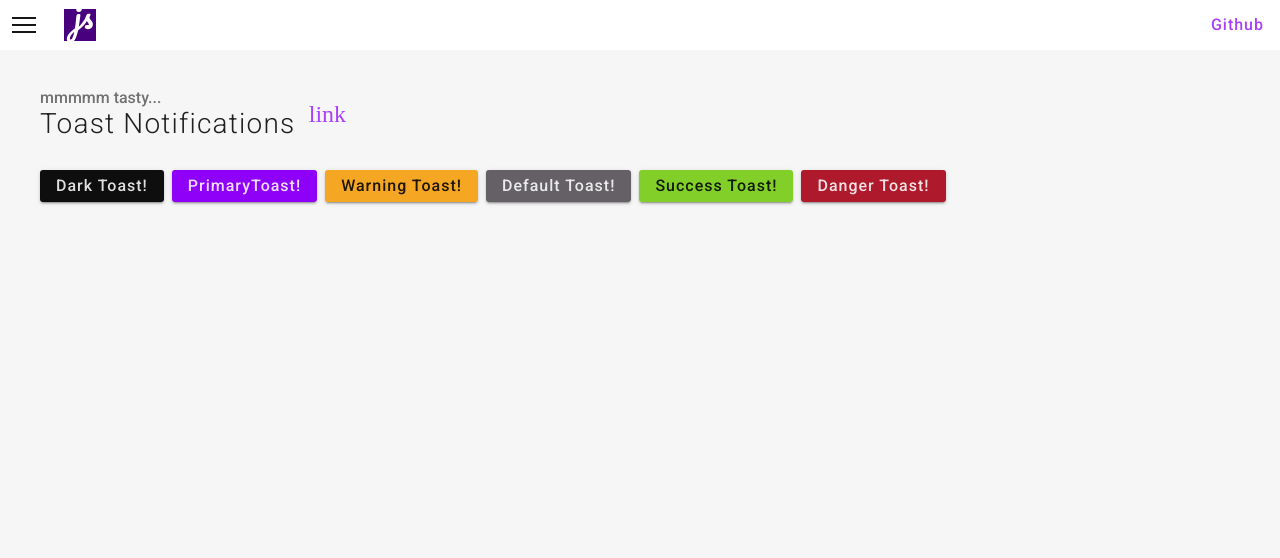
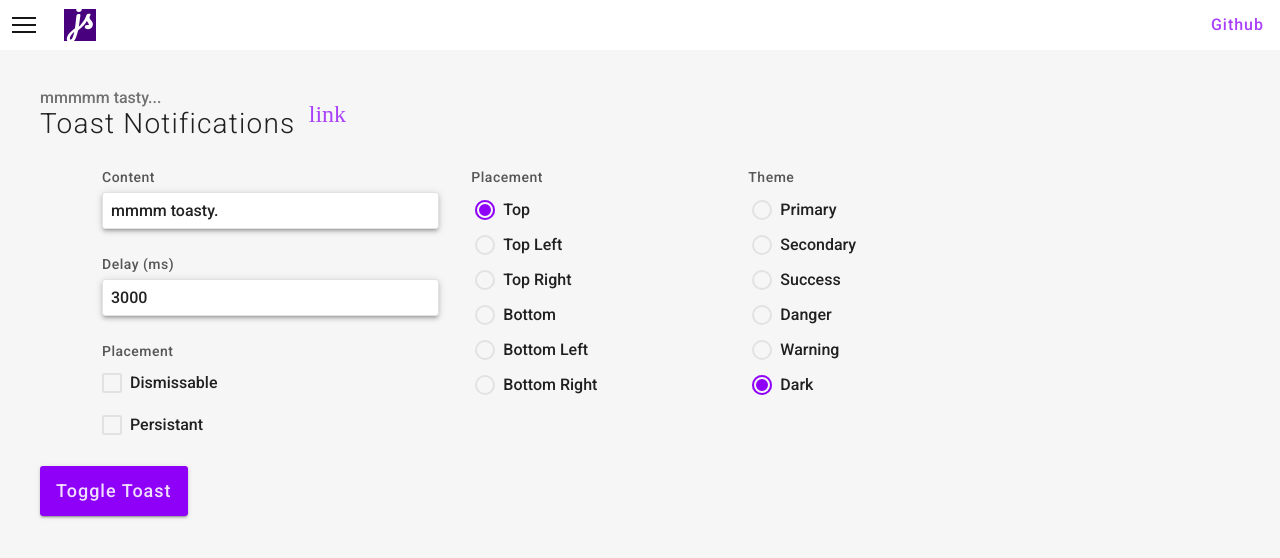
Before and after one commit to strizich/sdui, a Vue app: page /components/toast in a window 1280 px wide. Shown: the top 558 px of the page. Built offline with nearby package versions, Linux system fonts and the light colour scheme.

Commit message:
Make toast demo interactable

```diff
--- a/src/views/DemoToast.vue
+++ b/src/views/DemoToast.vue
@@ -1,71 +1,71 @@
 <template>
 <div class="demo">
   <section-header title="Toast Notifications" sub-title="mmmmm tasty..."/>
+  <sd-container>
+    <sd-row>
+      <sd-col :md="4">
+        <sd-field label="Content" v-model="state.toast.content" :disabled="state.toast.active"/>
+        <sd-field label="Delay (ms)" type="number" v-model.number="state.toast.duration" :disabled="state.toast.active"/>
+        <sd-fieldset title="Placement">
+          <sd-checkbox v-model="state.toast.dismissable" :disabled="state.toast.active">Dismissable</sd-checkbox>
+          <sd-checkbox v-model="state.toast.persistant" :disabled="state.toast.active">Persistant</sd-checkbox>
+        </sd-fieldset>
+      </sd-col>
+      <sd-col :md="3">
+        <sd-fieldset title="Placement">
+          <sd-radio
+            name="placement"
+            v-for="placement in state.toastPlacement"
+            :key="placement.value"
+            v-model="state.toast.placement"
+            :value="placement.value"
+            :disabled="state.toast.active"
+          >
+            {{placement.label}}
+          </sd-radio>
+        </sd-fieldset>
+      </sd-col>
+      <sd-col :md="3">
+        <sd-fieldset title="Theme">
+          <sd-radio
+            name="themes"
+            v-for="theme in state.toastThemes"
+            :key="theme.value"
+            v-model="state.toast.theme"
+            :value="theme.value"
+            :disabled="state.toast.active"
+          >
+            {{theme.label}}
+          </sd-radio>
+        </sd-fieldset>
+      </sd-col>
+    </sd-row>
+  </sd-container>
+  <sd-button
+    @click="state.toast.active = true"
+    :theme="primary"
+    :disabled="state.toast.active"
+    size="lg"
+  >
+    Toggle Toast
+  </sd-button>
+  <sd-toast
+    v-model:active="state.toast.active"
+    :theme="state.toast.theme"
+    :placement="state.toast.placement"
+    :dismissable="state.toast.dismissable"
+    :persistant="state.toast.persistant"
+    :duration="state.toast.duration"
 
-  <sd-button @click="state.toastOne = true" theme="dark">Dark Toast!</sd-button>
-  <sd-button @click="state.toastTwo = true" theme="primary">PrimaryToast!</sd-button>
-  <sd-button @click="state.toastThree = true" theme="warning">Warning Toast!</sd-button>
-  <sd-button @click="state.toastFour = true" theme="default">Default Toast!</sd-button>
-  <sd-button @click="state.toastFive = true" theme="success">Success Toast!</sd-button>
-  <sd-button @click="state.toastSix = true" theme="danger">Danger Toast!</sd-button>
-
-  <sd-toast
-    v-model:active="state.toastOne"
-    theme="dark"
-    placement="top-right"
-    dismissable
-  >
-    Dark Toast
-  </sd-toast>
-
-   <sd-toast
-    v-model:active="state.toastTwo"
-    theme="primary"
-    placement="top-left"
-    dismissable
-  >
-    Primary Toast
-  </sd-toast
->
-  <sd-toast
-    v-model:active="state.toastThree"
-    theme="warning"
-    placement="top"
-    dismissable
-  >
-    Warning Toast
-  </sd-toast
->
-  <sd-toast
-    v-model:active="state.toastFour"
-    theme="default"
-    placement="bottom"
-    dismissable
-  >
-    Default Toast
-  </sd-toast>
-
-  <sd-toast
-    v-model:active="state.toastFive"
-    theme="success"
-    placement="bottom-left"
-    dismissable
-  >
-    Success Toast
-  </sd-toast>
-
-   <sd-toast
-    v-model:active="state.toastSix"
-    theme="danger"
-    placement="bottom-right"
   > <div class="custom-toast">
       <span>
-        Danger Toast w/ action button.
+        {{state.toast.content}}
       </span>
       <sd-button size="sm" theme="dark">Button</sd-button>
     </div>
   </sd-toast>
 </div>
+
 </template>
 
 <script>
@@ -75,12 +75,55 @@ export default {
   components: { SectionHeader },
   setup () {
     const state = reactive({
-      toastOne: false,
-      toastTwo: false,
-      toastThree: false,
-      toastFour: false,
-      toastFive: false,
-      toastSix: false
+      toast: {
+        theme: 'dark',
+        placement: 'top',
+        active: false,
+        content: 'mmmm toasty.',
+        dismissable: false,
+        persistant: false,
+        duration: 3000
+      },
+      toastThemes: [
+        {
+          label: 'Primary',
+          value: 'primary'
+        }, {
+          label: 'Secondary',
+          value: 'secondary'
+        }, {
+          label: 'Success',
+          value: 'success'
+        }, {
+          label: 'Danger',
+          value: 'danger'
+        }, {
+          label: 'Warning',
+          value: 'warning'
+        }, {
+          label: 'Dark',
+          value: 'dark'
+        }
+      ],
+      toastPlacement: [{
+        label: 'Top',
+        value: 'top'
+      }, {
+        label: 'Top Left',
+        value: 'top-left'
+      }, {
+        label: 'Top Right',
+        value: 'top-right'
+      }, {
+        label: 'Bottom',
+        value: 'bottom'
+      }, {
+        label: 'Bottom Left',
+        value: 'bottom-left'
+      }, {
+        label: 'Bottom Right',
+        value: 'bottom-right'
+      }]
     })
     return {
       state
```
